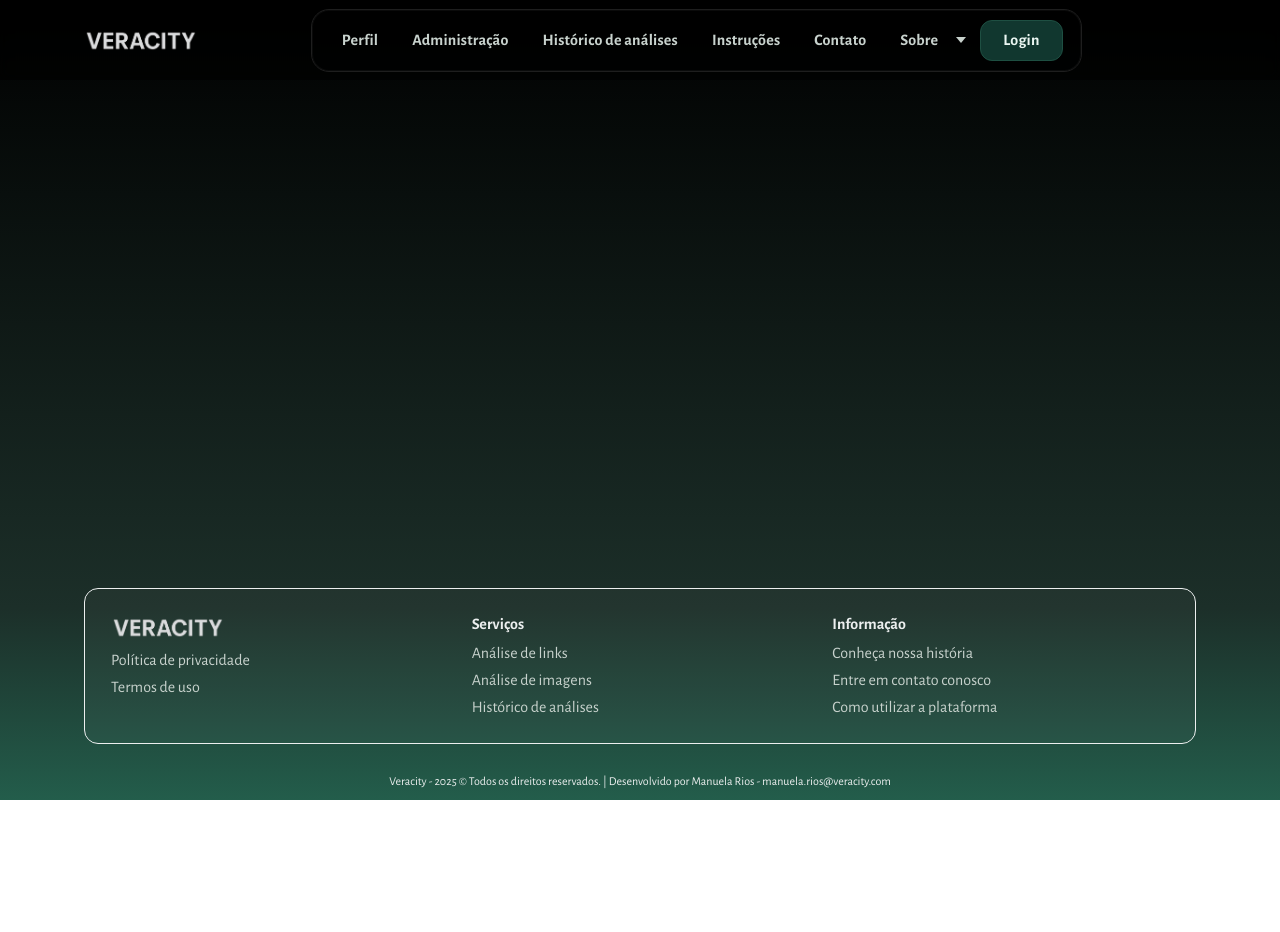
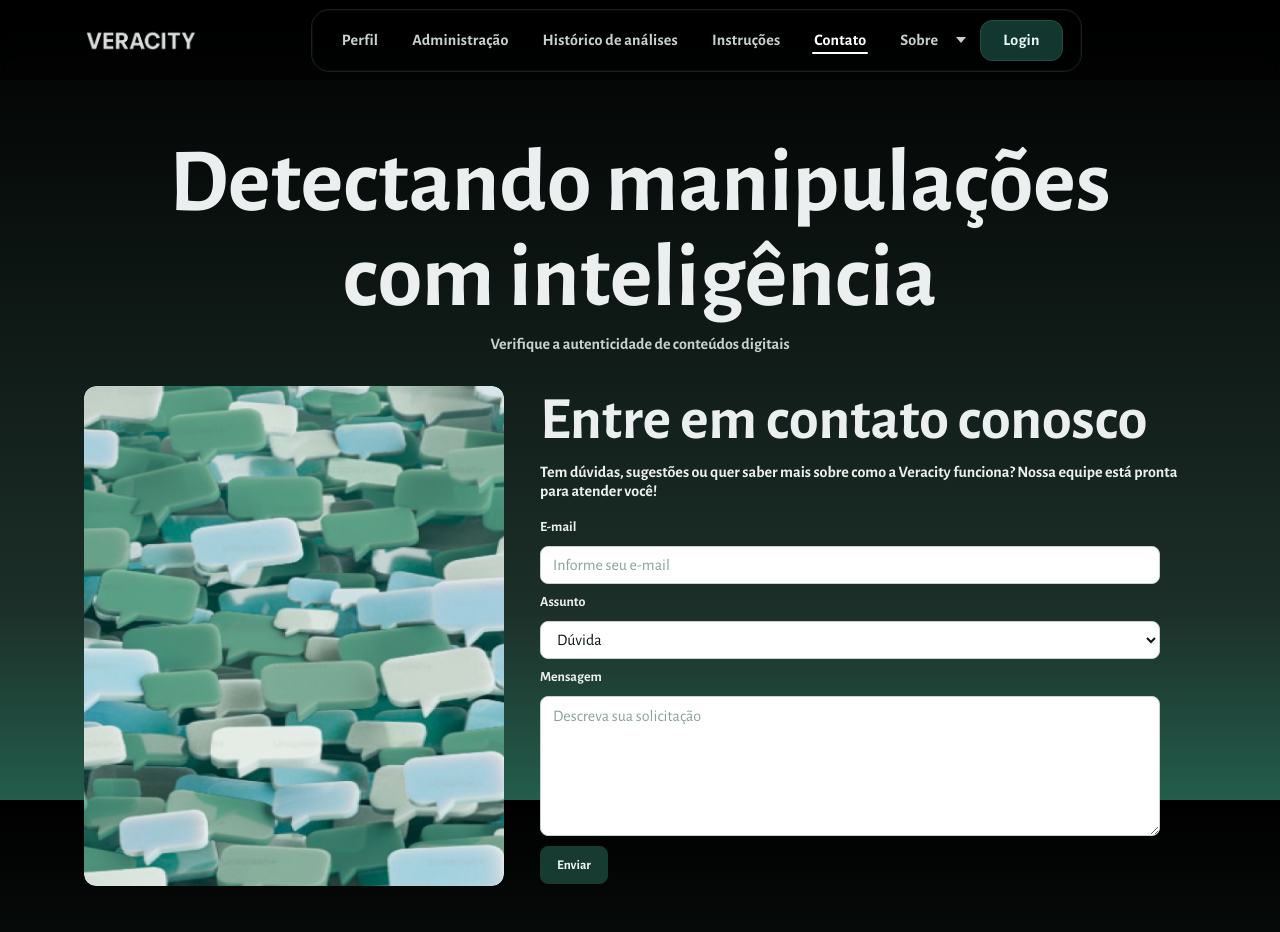
Before and after one commit to veracity-pfc/veracity-web, a React (Vite) app: page /contact-us in a window 1280 px wide. Shown: the top 932 px of the page. Before the commit the page ends 800 px from the top, so only its background shows below. Built offline with nearby package versions, Linux system fonts and the light colour scheme.

Commit message:
Criando tela de contato

```diff
--- a/src/App.jsx
+++ b/src/App.jsx
@@ -5,6 +5,7 @@ import Footer from './components/Footer.jsx';
 import Home from './pages/Home.jsx';
 import About from './pages/About.jsx';
 import Instructions from './pages/Instructions.jsx';
+import Contact from './pages/Contact.jsx';
 
 export default function App() {
   return (
@@ -14,6 +15,7 @@ export default function App() {
         <Route path="/" element={<Home />} />
         <Route path="/about" element={<About />} />
         <Route path="/instructions" element={<Instructions />} />
+        <Route path="/contact-us" element={<Contact />} />
       </Routes>
       <Footer />
     </>
--- a/src/components/Footer.jsx
+++ b/src/components/Footer.jsx
@@ -31,8 +31,8 @@ export default function Footer() {
             <div className="footer-title">Informação</div>
             <div className="footer-links">
               <a href="/about">Conheça nossa história</a>
-              <a href="#">Entre em contato conosco</a>
-              <a href="#">Como utilizar a plataforma</a>
+              <a href="/contact-us">Entre em contato conosco</a>
+              <a href="/instructions">Como utilizar a plataforma</a>
             </div>
           </div>
         </div>
--- a/src/components/Header.jsx
+++ b/src/components/Header.jsx
@@ -23,6 +23,7 @@ export default function Header() {
     const path = window.location.pathname || '';
     if (path.startsWith('/about')) setActiveKey('sobre');
     else if (path.startsWith('/instructions')) setActiveKey('instrucoes');
+    else if (path.startsWith('/contact-us')) setActiveKey('contato');
   }, []);
 
   useEffect(() => {
@@ -100,6 +101,19 @@ export default function Header() {
               );
             }
 
+            if (item.key === 'contato') {
+              return (
+                <a
+                  key={item.key}
+                  className={`nav-link ${activeKey === item.key ? 'is-active' : ''}`}
+                  href="/contact-us"
+                  onClick={() => setActiveKey('contato')}
+                >
+                  {item.label}
+                </a>
+              );
+            }
+
             return (
               <a
                 key={item.key}
@@ -126,15 +140,10 @@ export default function Header() {
             <a className={`mobile-link ${activeKey === 'admin' ? 'is-active' : ''}`} href="#" onClick={(e) => { e.preventDefault(); setActiveKey('admin'); setMobileOpen(false); }}>Administração</a>
             <a className={`mobile-link ${activeKey === 'historico' ? 'is-active' : ''}`} href="#" onClick={(e) => { e.preventDefault(); setActiveKey('historico'); setMobileOpen(false); }}>Histórico de análises</a>
 
-            <a className={`mobile-link ${activeKey === 'instrucoes' ? 'is-active' : ''}`} href="/instructions" onClick={() => { setActiveKey('instrucoes'); setMobileOpen(false); }}>
-              Instruções
-            </a>
+            <a className={`mobile-link ${activeKey === 'instrucoes' ? 'is-active' : ''}`} href="/instructions" onClick={() => { setActiveKey('instrucoes'); setMobileOpen(false); }}>Instruções</a>
+            <a className={`mobile-link ${activeKey === 'contato' ? 'is-active' : ''}`} href="/contact-us" onClick={() => { setActiveKey('contato'); setMobileOpen(false); }}>Contato</a>
 
-            <a className={`mobile-link ${activeKey === 'contato' ? 'is-active' : ''}`} href="#" onClick={(e) => { e.preventDefault(); setActiveKey('contato'); setMobileOpen(false); }}>Contato</a>
-
-            <a className={`mobile-link ${activeKey === 'sobre' ? 'is-active' : ''}`} href="#" onClick={(e) => { e.preventDefault(); setActiveKey('sobre'); setMobileSobreOpen(v => !v); }}>
-              Sobre ▾
-            </a>
+            <a className={`mobile-link ${activeKey === 'sobre' ? 'is-active' : ''}`} href="#" onClick={(e) => { e.preventDefault(); setActiveKey('sobre'); setMobileSobreOpen(v => !v); }}>Sobre ▾</a>
             {mobileSobreOpen && (
               <>
                 <a className="mobile-subitem" href="/about" onClick={() => setMobileOpen(false)}>Conheça nossa história</a>
--- /dev/null
+++ b/src/pages/Contact.jsx
@@ -0,0 +1,70 @@
+import React, { useState } from 'react';
+import cover from '../assets/contact-cover.png';
+
+export default function Contact() {
+  const [subject, setSubject] = useState('Dúvida');
+
+  return (
+    <main>
+      <section className="hero">
+        <h1>Detectando manipulações<br />com inteligência</h1>
+        <p className="sub">Verifique a autenticidade de conteúdos digitais</p>
+      </section>
+
+      <section className="contact-section container">
+        <div className="contact-grid">
+          <div className="contact-image-wrap">
+            <img className="contact-image" src={cover} alt="Arte ilustrativa de contato" />
+          </div>
+
+          <div className="contact-content">
+            <h2 className="contact-title">Entre em contato conosco</h2>
+            <p className="contact-subtitle">
+              Tem dúvidas, sugestões ou quer saber mais sobre como a Veracity
+              funciona? Nossa equipe está pronta para atender você!
+            </p>
+
+            <form
+              className="contact-form"
+              onSubmit={(e) => {
+                e.preventDefault();
+              }}
+            >
+              <label className="form-label" htmlFor="email">E-mail</label>
+              <input
+                id="email"
+                className="form-control"
+                type="email"
+                placeholder="Informe seu e-mail"
+                required
+              />
+
+              <label className="form-label" htmlFor="subject">Assunto</label>
+              <select
+                id="subject"
+                className="form-control"
+                value={subject}
+                onChange={(e) => setSubject(e.target.value)}
+              >
+                <option value="Dúvida">Dúvida</option>
+                <option value="Sugestão">Sugestão</option>
+                <option value="Reclamação">Reclamação</option>
+              </select>
+
+              <label className="form-label" htmlFor="message">Mensagem</label>
+              <textarea
+                id="message"
+                className="form-control textarea"
+                placeholder="Descreva sua solicitação"
+                rows={6}
+                required
+              />
+
+              <button type="submit" className="btn-primary">Enviar</button>
+            </form>
+          </div>
+        </div>
+      </section>
+    </main>
+  );
+}
--- a/src/styles/globals.css
+++ b/src/styles/globals.css
@@ -510,7 +510,6 @@ button {
   line-height: 1;
 }
 
-
 .step-btn.is-active {
   color: #fff;
   background: #1c6a58;
@@ -529,6 +528,94 @@ button {
   color: var(--text-primary);
   opacity: .95;
 }
+
+.contact-section {
+  padding-bottom: 48px;
+}
+
+.contact-grid {
+  display: grid;
+  grid-template-columns: 420px 1fr;
+  gap: 36px;
+  align-items: start;
+}
+
+.contact-image-wrap {
+  border-radius: 12px; overflow: hidden;
+}
+
+.contact-image {
+  display:block;
+  width:100%;
+  height:500px;
+  border-radius:12px;
+  box-shadow:0 10px 24px rgba(0,0,0,.35);
+}
+
+.contact-title {
+  margin: 0 0 8px;
+  font-size: 60px;
+  line-height: 1.15;
+  font-weight: 900;
+}
+
+.contact-subtitle {
+  margin: 0 0 18px;
+  font-weight: 700;
+  color: var(--text-primary);
+}
+
+.contact-form {
+  display: grid;
+  gap: 10px;
+  max-width: 620px;
+}
+
+.form-label {
+  font-weight: 900;
+  font-size: 14px;
+}
+
+.form-control {
+  height: 38px;
+  border: 1px solid var(--text-muted);
+  outline: none;
+  padding: 0 12px;
+  color: #0C1714;
+  background: #FFFFFF;
+  font-family: inherit;
+  font-size: 16px;
+  border-radius: 8px;
+}
+
+.form-control::placeholder {
+  color: #8aa39b;
+  font-weight: 400;
+}
+
+.form-control.textarea {
+  height: 140px;
+  padding: 10px 12px;
+  resize: vertical;
+}
+
+.btn-primary {
+  height: 38px;
+  padding: 0 16px;
+  border: 1px solid #173B31;
+  background: #173B31;
+  border-radius: 8px;
+  color: #EAF6F2;
+  font-weight: 900;
+  width: fit-content;
+}
+
+@media (max-width: 980px) {
+  .contact-grid { grid-template-columns: 1fr; gap: 20px; }
+  .contact-image-wrap { display: none; }
+  .contact-title { font-size: 32px; }
+}
+
 
 @media (max-width: 670px) {
   .step-btn { width: 44px; height: 44px; font-size: 18px; }
```
Also changed, not shown: src/assets/contact-cover.png (added).
